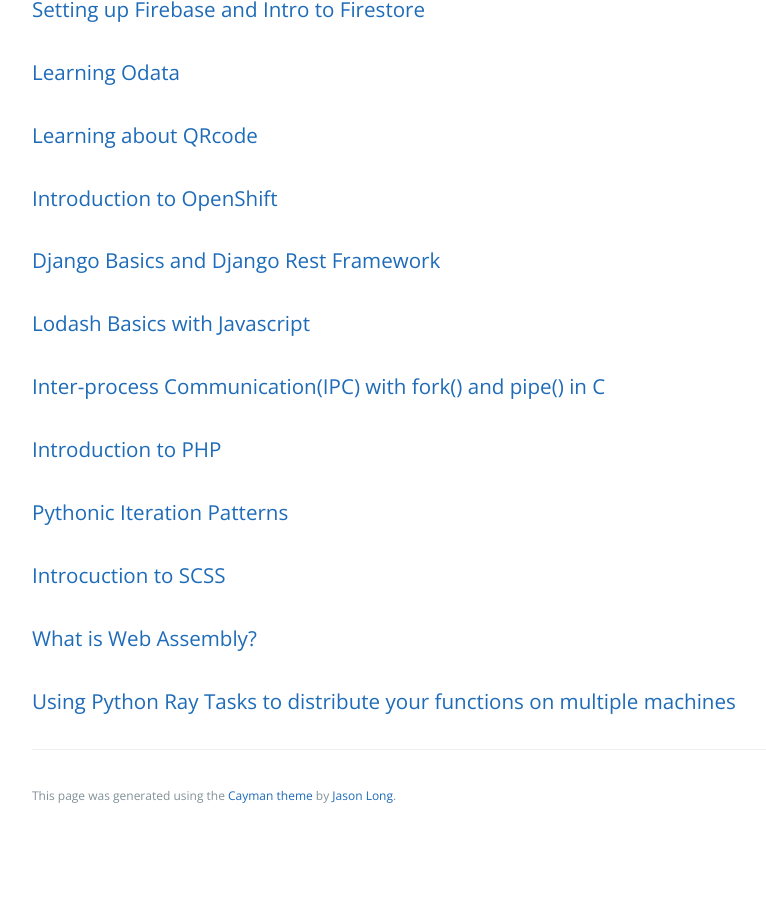
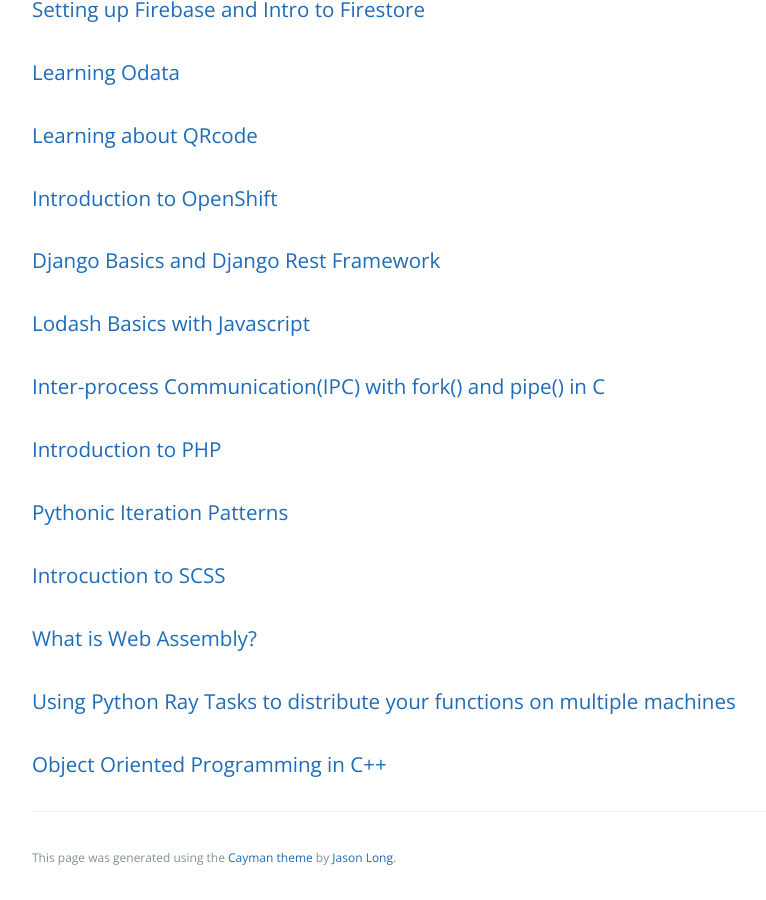
Before and after one commit to learning-software-engineering/learning-software-engineering.github.io, a Jekyll site: the page built from Topics/Tech_Stacks.md, in a window 1280 px wide and 900 px high, scrolled down 3497 px. Shown: the whole window, without its empty margins (192-958 px from the left). Built offline with Jekyll 4.4.1, drawn with Linux system fonts in a browser that asks for light colours; our own code applies the rules of GitHub Pages for plain Markdown files; before the commit the page ends 4335 px from its top, so only the background shows below that.

Commit message:
Update Tech_Stacks.md

```diff
--- a/Topics/Tech_Stacks.md
+++ b/Topics/Tech_Stacks.md
@@ -121,3 +121,5 @@
 ### [What is Web Assembly?](./Tech_Stacks/Web-Assembly.md)
 
 ### [Using Python Ray Tasks to distribute your functions on multiple machines](./Tech_Stacks/Ray.md)
+
+### [Object Oriented Programming in C++](./Tech_Stacks/OopAndCpp.md)
```
